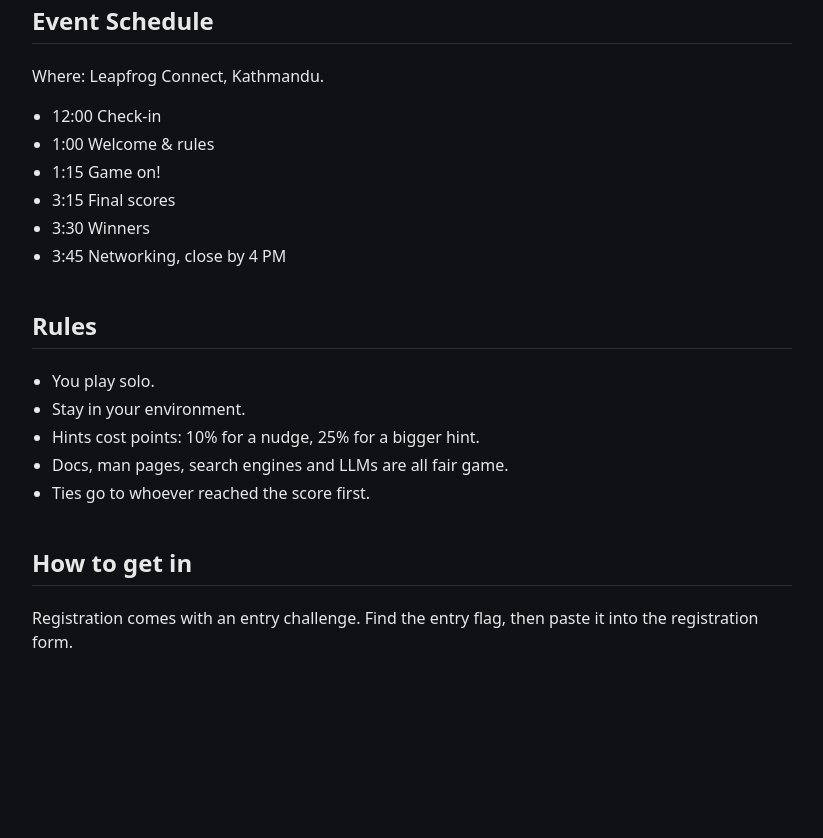
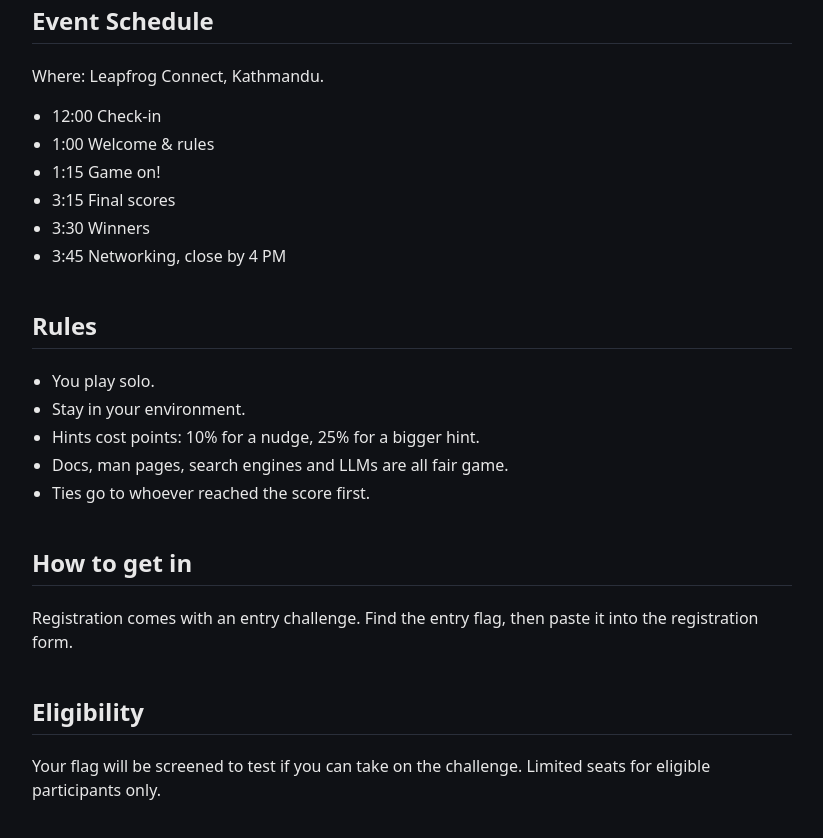
Before and after one commit to DevOpsDownTimeV3/devopsdowntime-website, a plain HTML site: page index.html in a window 1280 px wide. Shown: the part 408-1246 px from the top of the page, without its empty margins (228-1051 px from the left). Before the commit the page ends 1110 px from the top, so only its background shows below. Drawn offline with Linux system fonts and the light colour scheme.

Commit message:
Add eligibility note

```diff
--- a/index.html
+++ b/index.html
@@ -49,6 +49,11 @@
       <h2>How to get in</h2>
       <p>Registration comes with an entry challenge. Find the entry flag, then paste it into the registration form.</p>
     </section>
+
+    <section>
+      <h2>Eligibility</h2>
+      <p>Your flag will be screened to test if you can take on the challenge. Limited seats for eligible participants only.</p>
+    </section>
 <!-- sections -->
   </main>
 </body>
```
